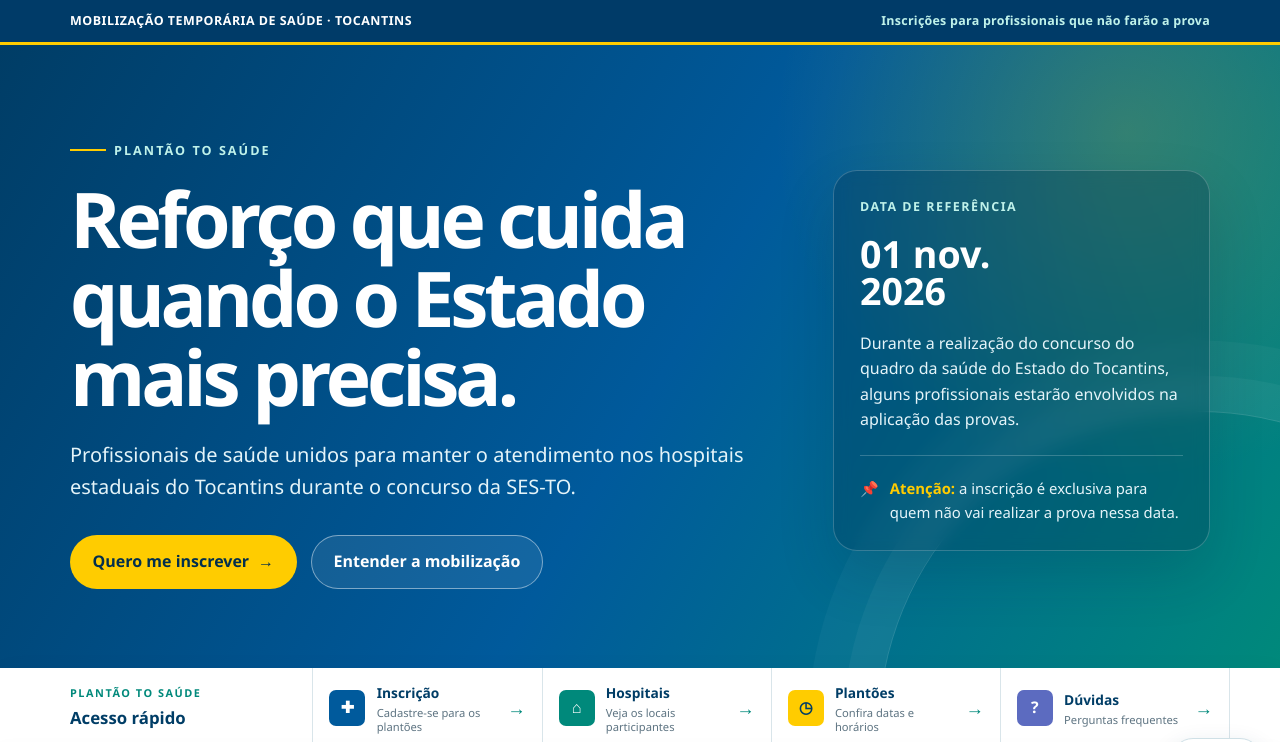
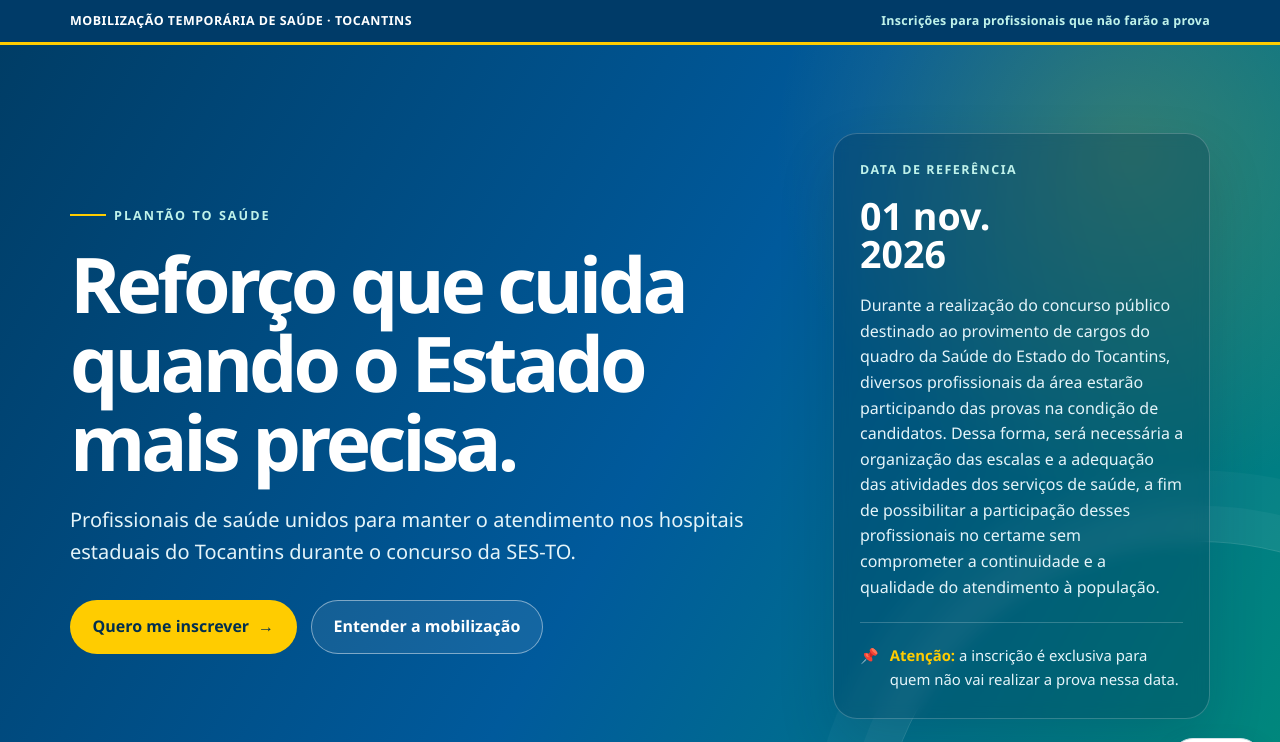
Before and after one commit to juniorxam/plantaotosaude, a website: page index.html in a window 1280 px wide. Shown: the top 742 px of the page. Drawn offline with Linux system fonts and the light colour scheme.

Commit message:
Atualiza justificativa do concurso na inscrição

```diff
--- a/index.html
+++ b/index.html
@@ -611,7 +611,7 @@
       <aside class="hero-panel" aria-label="Informações do concurso">
         <div class="hero-panel-label">Data de referência</div>
         <strong class="hero-date">01 nov.<br />2026</strong>
-        <p>Durante a realização do concurso do quadro da saúde do Estado do Tocantins, alguns profissionais estarão envolvidos na aplicação das provas.</p>
+        <p>Durante a realização do concurso público destinado ao provimento de cargos do quadro da Saúde do Estado do Tocantins, diversos profissionais da área estarão participando das provas na condição de candidatos. Dessa forma, será necessária a organização das escalas e a adequação das atividades dos serviços de saúde, a fim de possibilitar a participação desses profissionais no certame sem comprometer a continuidade e a qualidade do atendimento à população.</p>
         <div class="hero-rule"></div>
         <p class="hero-note"><span aria-hidden="true">📌</span><span><b>Atenção:</b> a inscrição é exclusiva para quem não vai realizar a prova nessa data.</span></p>
       </aside>
```
